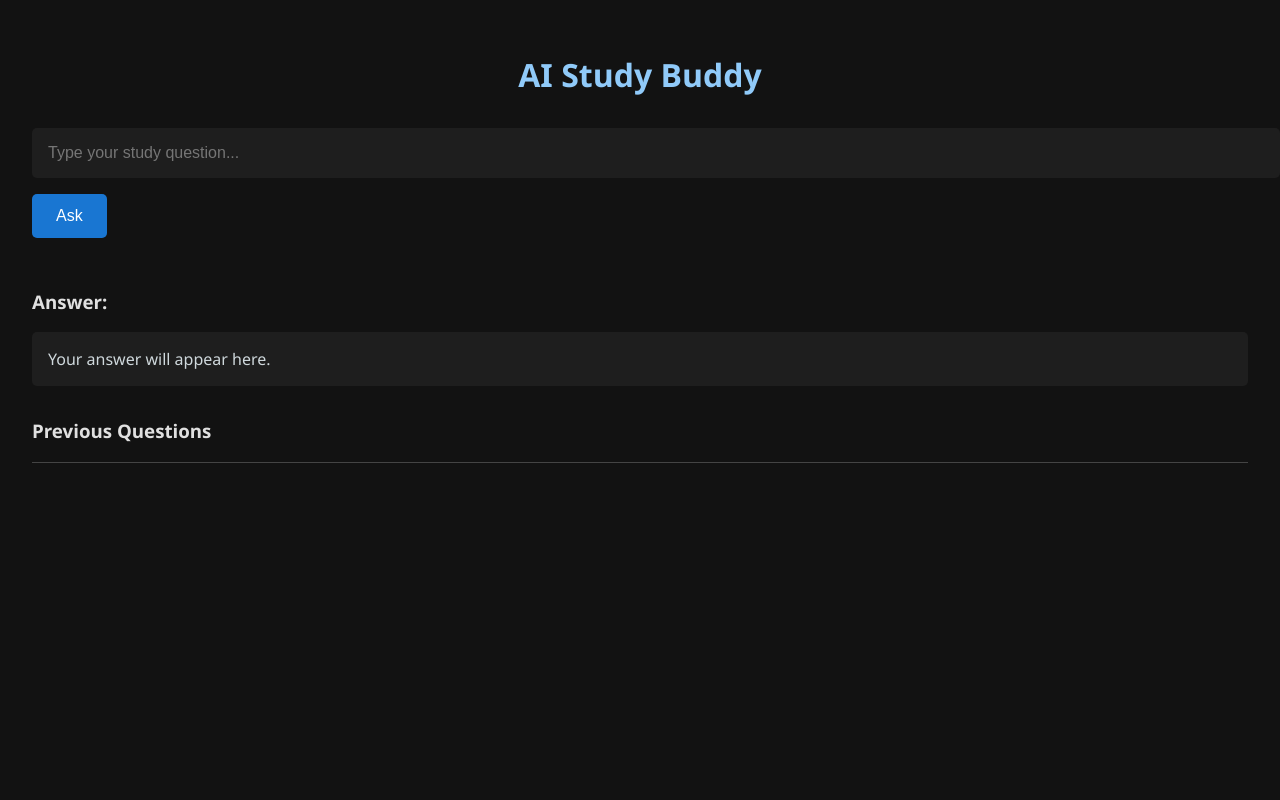
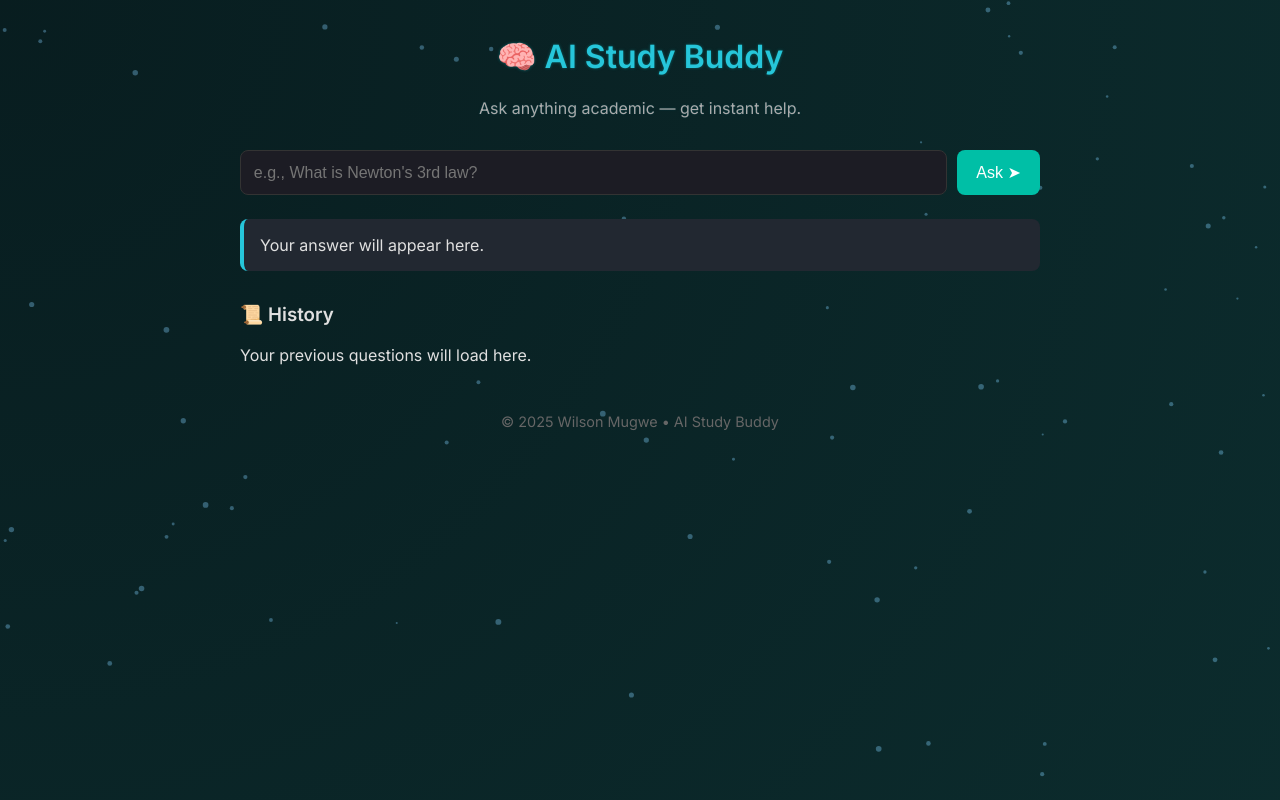
Before and after one commit to wilsonmugwe/AI_study_buddy, a Flask app: page / in a window 1280 px wide. Run offline with Flask 3, Linux system fonts and the light colour scheme; data that the repository does not hold is empty.

Commit message:
Add updated frontend design and styling

```diff
--- a/ai_study_buddy/backend/app.py
+++ b/ai_study_buddy/backend/app.py
@@ -6,6 +6,11 @@ import openai
 from flask_sqlalchemy import SQLAlchemy
 from config import SQLALCHEMY_DATABASE_URI
 from models import db, User, Session
+
+from openai import OpenAI
+
+client = OpenAI(api_key=os.getenv("OPENAI_API_KEY"))
+
 
 
 # Load environment variables
--- a/ai_study_buddy/backend/static/script.js
+++ b/ai_study_buddy/backend/static/script.js
@@ -1,67 +1,65 @@
-const USER_ID = 1;  // Default test user
-
 async function askAI() {
   const question = document.getElementById("question").value;
-  const responseDiv = document.getElementById("answer");
+  const answerBox = document.getElementById("answer");
+  const typing = document.getElementById("typing-indicator");
 
-  if (!question) {
-    responseDiv.innerText = "Please enter a question.";
-    return;
+  if (!question) return;
+
+  typing.classList.remove("hidden");
+  answerBox.textContent = "";
+
+  const response = await fetch("/ask", {
+    method: "POST",
+    headers: { "Content-Type": "application/json" },
+    body: JSON.stringify({ question, user_id: 1 })
+  });
+
+  const data = await response.json();
+
+  typing.classList.add("hidden");
+
+  if (data.answer) {
+    answerBox.textContent = data.answer;
+  } else {
+    answerBox.textContent = "Error: " + data.error;
   }
 
-  responseDiv.innerText = "Thinking...";
-
-  try {
-    const res = await fetch("/ask", {
-      method: "POST",
-      headers: {
-        "Content-Type": "application/json",
-      },
-      body: JSON.stringify({ question: question, user_id: USER_ID }),
-    });
-
-    const data = await res.json();
-
-    if (data.answer) {
-      responseDiv.innerText = data.answer;
-      loadHistory(); // Fetch updated history
-    } else if (data.error) {
-      responseDiv.innerText = `Error: ${data.error}`;
-    } else {
-      responseDiv.innerText = "No response received.";
-    }
-  } catch (err) {
-    responseDiv.innerText = "Request failed. Check console.";
-    console.error(err);
-  }
+  document.getElementById("question").value = "";
 }
 
-async function loadHistory() {
-  const historyDiv = document.getElementById("history");
+// Particle animation background
+const canvas = document.getElementById('particles');
+const ctx = canvas.getContext('2d');
+let w, h;
+function resize() {
+  w = canvas.width = window.innerWidth;
+  h = canvas.height = window.innerHeight;
+}
+window.addEventListener('resize', resize);
+resize();
 
-  try {
-    const res = await fetch(`/history/${USER_ID}`);
-    const data = await res.json();
+const dots = Array(80).fill().map(() => ({
+  x: Math.random() * w,
+  y: Math.random() * h,
+  r: Math.random() * 2 + 1,
+  dx: Math.random() - 0.5,
+  dy: Math.random() - 0.5
+}));
 
-    if (data.history) {
-      historyDiv.innerHTML = "";
+function animate() {
+  ctx.clearRect(0, 0, w, h);
+  for (let dot of dots) {
+    dot.x += dot.dx;
+    dot.y += dot.dy;
 
-      data.history.forEach((entry, index) => {
-        const qaBlock = document.createElement("div");
-        qaBlock.style.marginBottom = "1em";
-        qaBlock.innerHTML = `
-          <strong>Q${index + 1}:</strong> ${entry.question}<br/>
-          <strong>A:</strong> ${entry.answer}<br/>
-          <em style="font-size: 0.8em; color: gray;">${entry.timestamp}</em>
-        `;
-        historyDiv.appendChild(qaBlock);
-      });
-    }
-  } catch (err) {
-    historyDiv.innerText = "Failed to load history.";
-    console.error(err);
+    if (dot.x < 0 || dot.x > w) dot.dx *= -1;
+    if (dot.y < 0 || dot.y > h) dot.dy *= -1;
+
+    ctx.beginPath();
+    ctx.arc(dot.x, dot.y, dot.r, 0, Math.PI * 2);
+    ctx.fillStyle = "rgba(144,202,249,0.5)";
+    ctx.fill();
   }
+  requestAnimationFrame(animate);
 }
-
-// Load history on page load
-window.onload = loadHistory;
+animate();
--- a/ai_study_buddy/backend/static/style.css
+++ b/ai_study_buddy/backend/static/style.css
@@ -1,63 +1,156 @@
 body {
-  background-color: #121212;
+  margin: 0;
+  padding: 1rem;
+  font-family: 'Inter', sans-serif;
+  background-color: #0d0d0d;
   color: #e0e0e0;
-  font-family: 'Segoe UI', Tahoma, Geneva, Verdana, sans-serif;
-  padding: 2rem;
-  margin: 0;
+  max-width: 800px;
+  margin: auto;
+  position: relative;
 }
 
-h1 {
-  color: #90caf9;
+body::before {
+  content: "";
+  position: fixed;
+  top: 0; left: 0; right: 0; bottom: 0;
+  background: radial-gradient(circle at top left, #003C43, #0B666A);
+  opacity: 0.35;
+  z-index: -2;
+}
+
+#particles {
+  position: fixed;
+  top: 0; left: 0; width: 100%; height: 100%;
+  z-index: -3;
+}
+
+header {
   text-align: center;
   margin-bottom: 2rem;
 }
 
+h1 {
+  font-size: 2rem;
+  color: #26C6DA;
+  text-shadow: 0 0 3px #0B666A;
+}
+
+.subtitle {
+  font-size: 1rem;
+  color: #aaa;
+  text-shadow: 0 0 2px #003C43;
+}
+
+.input-area {
+  display: flex;
+  gap: 10px;
+  margin-bottom: 1.5rem;
+}
+
 input[type="text"] {
-  width: 100%;
-  padding: 1rem;
+  flex: 1;
+  padding: 0.8rem;
   font-size: 1rem;
-  border: none;
-  border-radius: 5px;
-  margin-bottom: 1rem;
-  background-color: #1e1e1e;
-  color: #ffffff;
+  border-radius: 8px;
+  border: 1px solid #333;
+  background-color: #1C1C24;
+  color: #fff;
+  transition: box-shadow 0.3s, border-color 0.3s;
+}
+
+input:focus {
+  outline: none;
+  box-shadow: 0 0 6px #00BFA6;
+  border-color: #00BFA6;
 }
 
 button {
-  background-color: #1976d2;
+  background-color: #00BFA6;
   color: white;
-  padding: 0.8rem 1.5rem;
+  padding: 0.8rem 1.2rem;
   border: none;
-  border-radius: 5px;
+  border-radius: 8px;
   font-size: 1rem;
   cursor: pointer;
-  margin-bottom: 2rem;
+  transition: background-color 0.3s, transform 0.2s;
 }
 
 button:hover {
-  background-color: #1565c0;
+  background-color: #00897B;
+  transform: scale(1.03);
 }
 
 #answer {
-  background-color: #1e1e1e;
+  background-color: #222831;
   padding: 1rem;
-  border-radius: 5px;
+  border-radius: 8px;
   margin-bottom: 2rem;
-  color: #cfd8dc;
+  white-space: pre-wrap;
+  border-left: 4px solid #26C6DA;
 }
 
-#history {
-  border-top: 1px solid #444;
-  padding-top: 1rem;
+.chat-history {
+  max-height: 400px;
+  overflow-y: auto;
 }
 
-#history div {
-  background-color: #1c1c1c;
-  border-radius: 5px;
+.user-msg,
+.ai-msg {
+  margin-bottom: 1rem;
   padding: 1rem;
-  margin-bottom: 1rem;
+  border-radius: 8px;
 }
 
-em {
-  color: #888;
+.user-msg {
+  background-color: #2e2e2e;
+  text-align: right;
 }
+
+.ai-msg {
+  background-color: #1c1c1c;
+  text-align: left;
+}
+
+.typing {
+  display: flex;
+  gap: 6px;
+  justify-content: flex-start;
+  margin: 10px 0;
+}
+
+.typing span {
+  width: 8px;
+  height: 8px;
+  background-color: #26C6DA;
+  border-radius: 50%;
+  animation: blink 1.4s infinite both;
+}
+
+.typing span:nth-child(2) {
+  animation-delay: 0.2s;
+}
+.typing span:nth-child(3) {
+  animation-delay: 0.4s;
+}
+
+@keyframes blink {
+  0%, 80%, 100% {
+    opacity: 0.2;
+    transform: scale(1);
+  }
+  40% {
+    opacity: 1;
+    transform: scale(1.3);
+  }
+}
+
+.hidden {
+  display: none;
+}
+
+footer {
+  text-align: center;
+  margin-top: 3rem;
+  color: #666;
+  font-size: 0.9rem;
+}
--- a/ai_study_buddy/backend/templates/index.html
+++ b/ai_study_buddy/backend/templates/index.html
@@ -1,20 +1,38 @@
 <!DOCTYPE html>
-<html>
+<html lang="en">
 <head>
+  <meta charset="UTF-8" />
+  <meta name="viewport" content="width=device-width, initial-scale=1.0" />
   <title>AI Study Buddy</title>
   <link rel="stylesheet" href="/static/style.css" />
+  <link href="https://fonts.googleapis.com/css2?family=Inter:wght@400;600&display=swap" rel="stylesheet" />
 </head>
 <body>
-  <h1>AI Study Buddy</h1>
+  <canvas id="particles"></canvas>
+  <header>
+    <h1>🧠 AI Study Buddy</h1>
+    <p class="subtitle">Ask anything academic — get instant help.</p>
+  </header>
 
-  <input type="text" id="question" placeholder="Type your study question..." />
-  <button onclick="askAI()">Ask</button>
+  <main>
+    <div class="input-area">
+      <input type="text" id="question" placeholder="e.g., What is Newton's 3rd law?" />
+      <button onclick="askAI()">Ask ➤</button>
+    </div>
 
-  <h3>Answer:</h3>
-  <div id="answer">Your answer will appear here.</div>
+    <div id="typing-indicator" class="typing hidden">
+      <span></span><span></span><span></span>
+    </div>
 
-  <h3>Previous Questions</h3>
-  <div id="history">Loading history...</div>
+    <div id="answer" class="ai-msg">Your answer will appear here.</div>
+
+    <h3>📜 History</h3>
+    <div id="history" class="chat-history">Your previous questions will load here.</div>
+  </main>
+
+  <footer>
+    <p>© 2025 Wilson Mugwe • AI Study Buddy</p>
+  </footer>
 
   <script src="/static/script.js"></script>
 </body>
```
